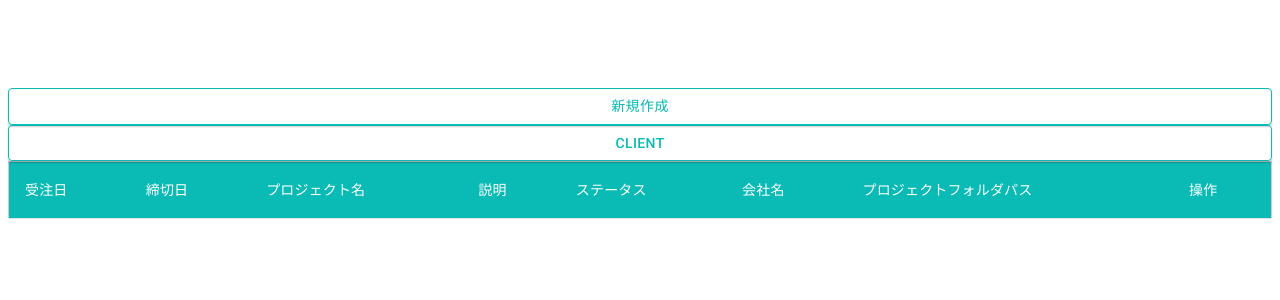
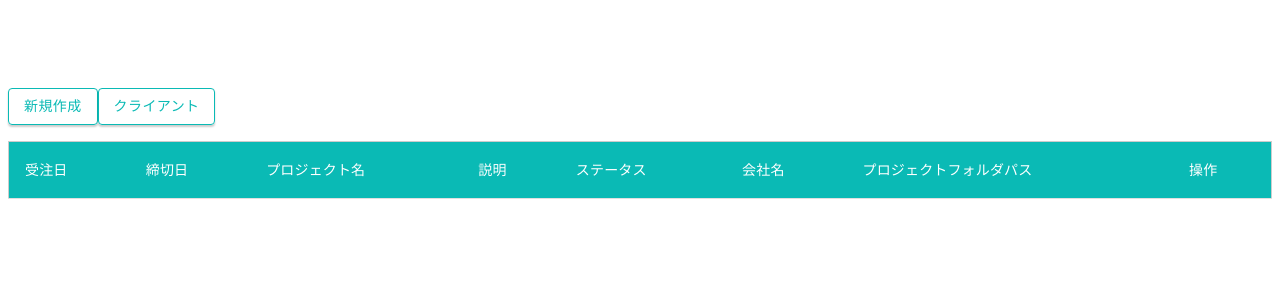
Before and after one commit to msamunetogetoge/task-manager-tauri, a React (Vite) app: page / in a window 1280 px wide. Shown: the top 300 px of the page. Built offline with nearby package versions, Linux system fonts and the light colour scheme.

Commit message:
細かい修正

```diff
--- a/src/pages/Clients/ClientsListModal.tsx
+++ b/src/pages/Clients/ClientsListModal.tsx
@@ -94,7 +94,7 @@
   return (
     <>
       <Button variant="outlined" onClick={handleOpen}>
-        {"client"}
+        {"クライアント"}
       </Button>
       <Dialog
         open={open}
--- a/src/pages/Projects/ProjectsList.tsx
+++ b/src/pages/Projects/ProjectsList.tsx
@@ -10,6 +10,8 @@
 import Tooltip from "@mui/material/Tooltip";
 
 import CircularProgress from "@mui/material/CircularProgress";
+
+import { Box } from "@mui/material";
 
 import { Client, Project, ProjectStatus, TableData } from "./Projects.type";
 
@@ -68,8 +70,11 @@
   return (
     <>
       {loading && <CircularProgress />}
-      <ProjectModal buttonTitle={"新規作成"} onSave={saveNewProject} />
-      <ClientsListModal />
+      <Box display={"flex"} flexDirection={"row"} marginBottom={"1rem"}>
+        <ProjectModal buttonTitle={"新規作成"} onSave={saveNewProject} />
+        <ClientsListModal />
+      </Box>
+
       <TableContainer>
         <Table>
           <TableHead>
```
